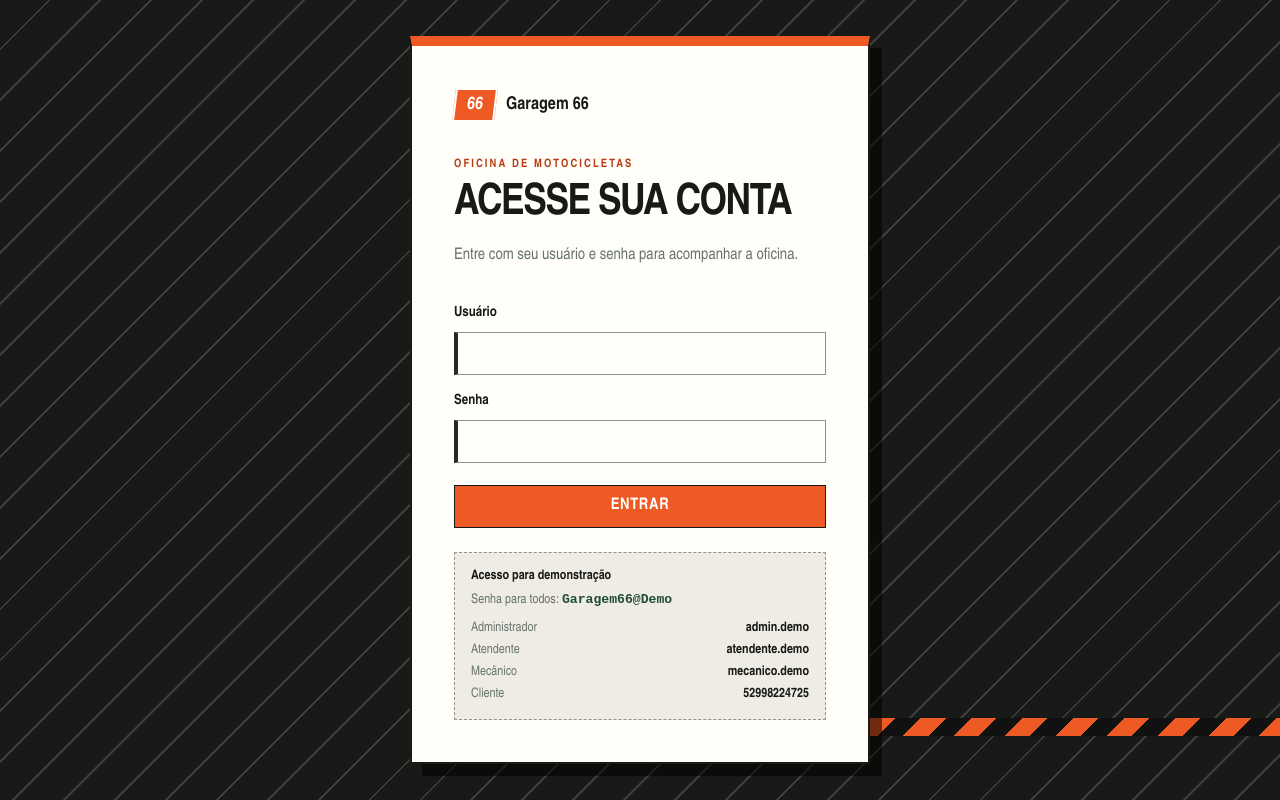
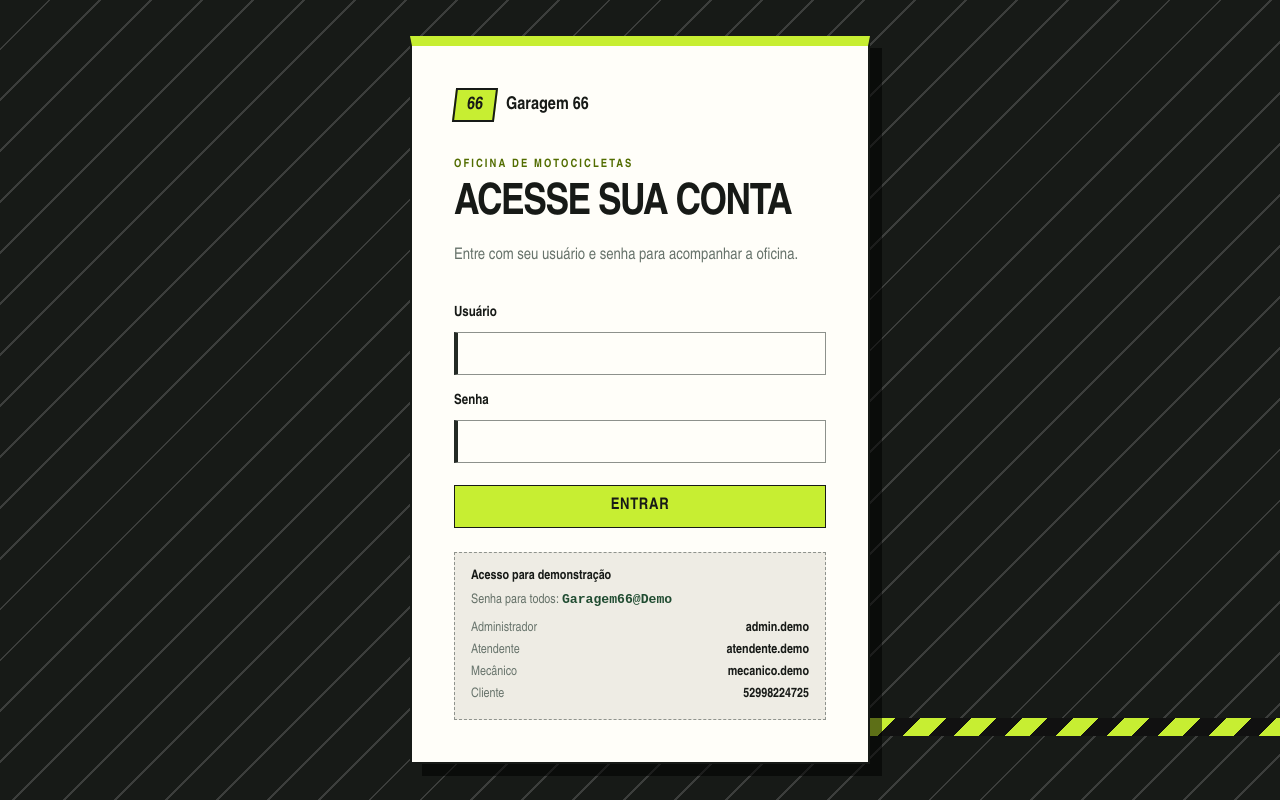
Before and after one commit to dantasdicson/garagem-66, a React (Vite) app in the folder frontend/: page /login in a window 1280 px wide. Built offline with nearby package versions, Linux system fonts and the light colour scheme; no server answers.

Commit message:
Substituir laranja pela identidade verde da Garagem 66

```diff
--- a/frontend/src/styles.css
+++ b/frontend/src/styles.css
@@ -125,8 +125,8 @@ tbody tr:last-child td { border-bottom: 0; }
   --g66-paper: #f1efe8;
   --g66-white: #fffef9;
   --g66-line: #b9b8b0;
-  --g66-accent: #ed5a24;
-  --g66-accent-dark: #b83b14;
+  --g66-accent: #c7ee32;
+  --g66-accent-dark: #526d00;
   color: var(--g66-ink);
   background: var(--g66-paper);
   font-family: "Arial Narrow", "Roboto Condensed", Arial, sans-serif;
@@ -202,7 +202,7 @@ input:focus, select:focus, textarea:focus {
   border: 2px solid currentColor;
   border-radius: 0;
   background: var(--g66-accent);
-  color: #fff;
+  color: var(--g66-ink);
   transform: skew(-7deg);
 }
 
@@ -225,7 +225,7 @@ input:focus, select:focus, textarea:focus {
 }
 
 .button:hover:not(:disabled) { transform: translate(-2px, -2px); box-shadow: 3px 3px 0 var(--g66-ink); }
-.button-primary { color: #fff; background: var(--g66-accent); }
+.button-primary { color: var(--g66-ink); background: var(--g66-accent); }
 .button-secondary { color: #fff; background: var(--g66-panel); }
 .button-danger { background: #a52d20; }
 .button-link { border-color: transparent; color: var(--g66-ink); background: transparent; }
@@ -255,7 +255,7 @@ input:focus, select:focus, textarea:focus {
 }
 
 .sidebar nav a:hover, .sidebar nav a.active {
-  color: #fff;
+  color: var(--g66-ink);
   background: #ffffff0c;
 }
 
```
